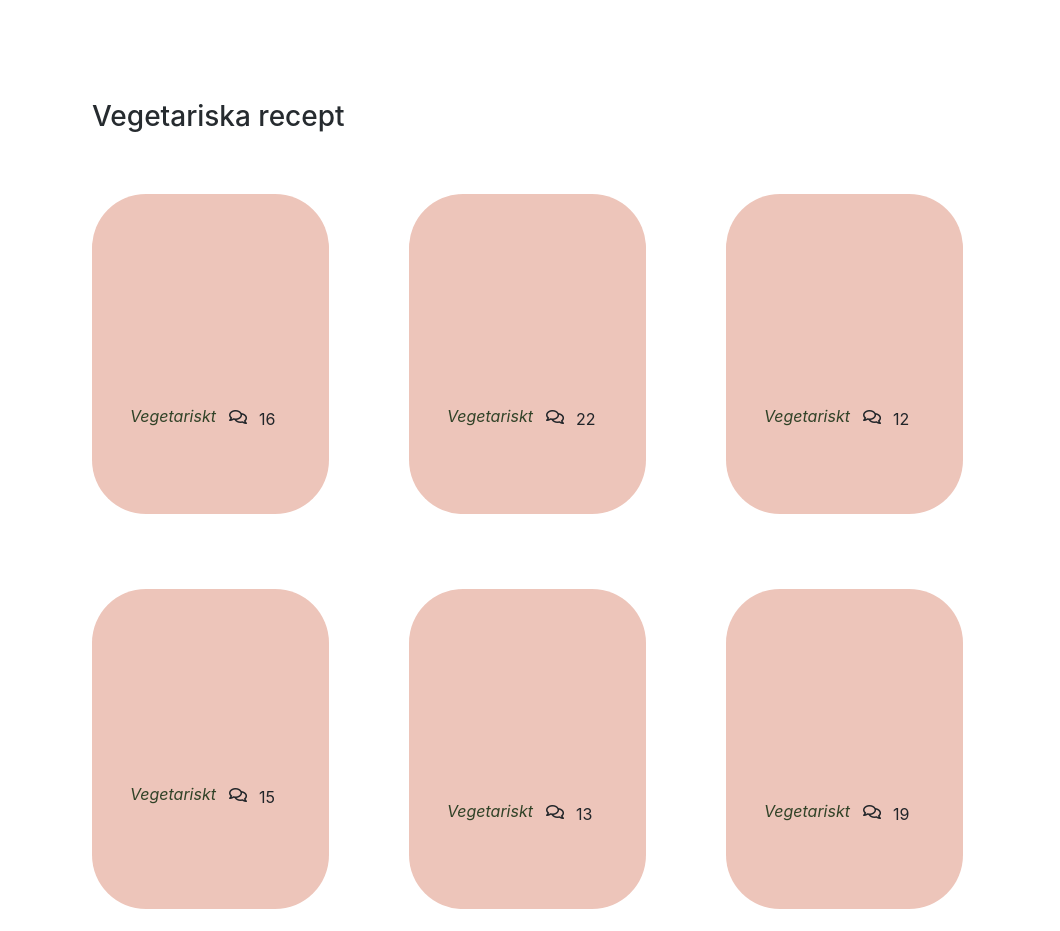
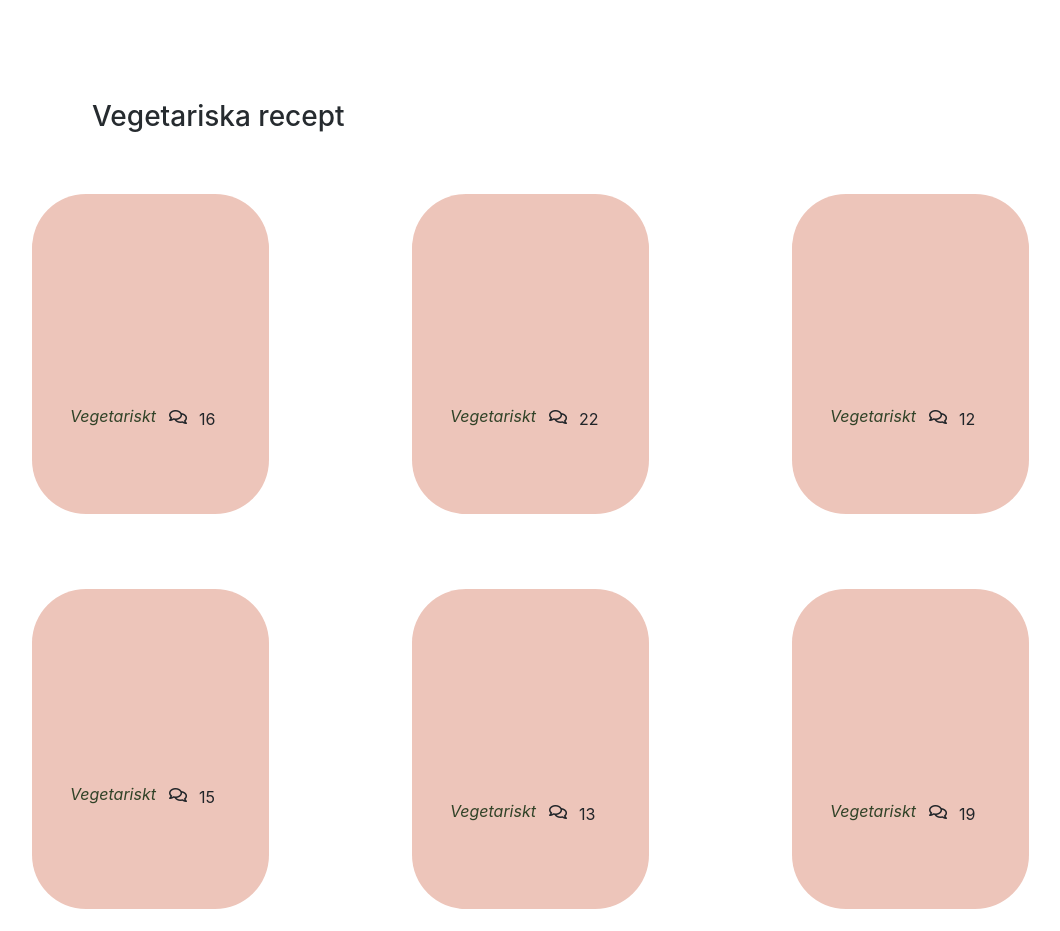
Before and after one commit to AnnaStenholm/T.A.R.A-app, a React (Create React App) app: page / in a window 1280 px wide. Shown: the part 520-1451 px from the top of the page, without its empty margins (50-1110 px from the left). Built offline with nearby package versions, Linux system fonts and the light colour scheme.

Commit message:
ändring boxar

```diff
--- a/public/index.html
+++ b/public/index.html
@@ -28,4 +28,6 @@
       To create a production bundle, use `npm run build` or `yarn build`.
     -->
   </body>
+  <script src="https://cdn.jsdelivr.net/npm/@popperjs/core@2.9.1/dist/umd/popper.min.js" integrity="sha384-SR1sx49pcuLnqZUnnPwx6FCym0wLsk5JZuNx2bPPENzswTNFaQU1RDvt3wT4gWFG" crossorigin="anonymous"></script>
+<script src="https://cdn.jsdelivr.net/npm/bootstrap@5.0.0-beta3/dist/js/bootstrap.min.js" integrity="sha384-j0CNLUeiqtyaRmlzUHCPZ+Gy5fQu0dQ6eZ/xAww941Ai1SxSY+0EQqNXNE6DZiVc" crossorigin="anonymous"></script>
 </html>
--- a/src/KategoriVego.js
+++ b/src/KategoriVego.js
@@ -2,16 +2,17 @@ import React from 'react';
 import App from './App';
 import './kategori.css';
 
-import { Container, Row } from 'react-bootstrap';
+import { Container, Row, Col } from 'react-bootstrap';
 
 function vego() {
-return<div>
+    return <div>
 
 
         <div className="container">
             <div className="row">
             <h3 className="kategori-titel">Vegetariska recept</h3>
-            <div className="container-rosa">
+
+                    <div className="col">
                         <div className="rosa-ruta">
                             <div className="kategori-content">
                                 <div className="kategori-text"><a href="#"></a></div>
@@ -22,6 +23,8 @@ return<div>
                                 <div className="kategori-number">16</div>
                             </div>
                         </div>
+                    </div>
+                    <div className="col">
                         <div className="rosa-ruta">
                             <div className="kategori-content">
                                 <div className="kategori-text"><a href="#"></a></div>
@@ -32,6 +35,8 @@ return<div>
                                 <div className="kategori-number">22</div>
                             </div>
                         </div>
+                    </div>
+                    <div className="col">
                         <div className="rosa-ruta">
                             <div className="kategori-content">
                                 <div className="kategori-text"><a href="#"></a></div>
@@ -42,7 +47,10 @@ return<div>
                                 <div className="kategori-number">12</div>
                             </div>
                         </div>
-                <div className="row-bottom">
+                    </div>
+                    </div>
+                    <div className="row">
+                        <div className="col">
                             <div className="rosa-ruta">
                                 <div className="kategori-content">
                                     <div className="kategori-text"><a href="#"></a></div>
@@ -53,7 +61,8 @@ return<div>
                                     <div className="kategori-number">15</div>
                                 </div>
                             </div>
-
+                        </div>
+                        <div className="col">
                             <div className="rosa-ruta">
                                 <div className="kategori-content">
                                     <div className="kategori-text"><a href="#"></a></div>
@@ -64,6 +73,8 @@ return<div>
                                     <div className="kategori-number">13</div>
                                 </div>
                             </div>
+                        </div>
+                        <div className="col">
                             <div className="rosa-ruta">
                                 <div className="kategori-content">
                                     <div className="kategori-text"></div><a href="#"></a>
@@ -75,11 +86,12 @@ return<div>
                                 </div>
                             </div>
                         </div>
+                        </div>
 
                 </div>
            </div>
-        </div>
-        </div>
+
+
 
 
 }
--- a/src/kategori.css
+++ b/src/kategori.css
@@ -12,7 +12,7 @@
 
 .rosa-ruta{
     float:left;
-    margin: 60px 20px 15px 60px;
+    margin: 60px 0px 15px 0px;
     width: 237px;
     height: 320px;
     background-color: #edc5ba;
```
Lines whose indentation alone changed are shown as unchanged.
